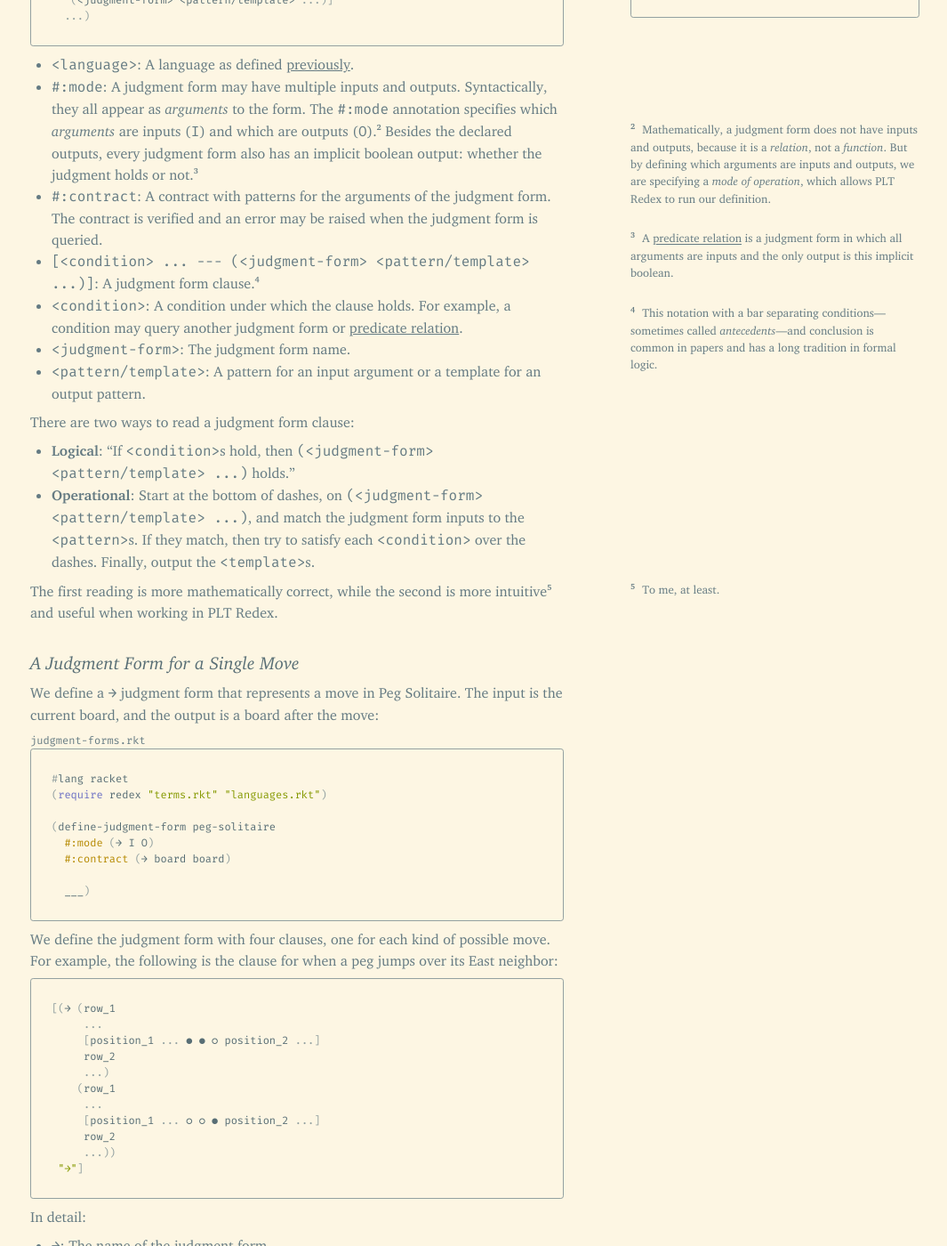
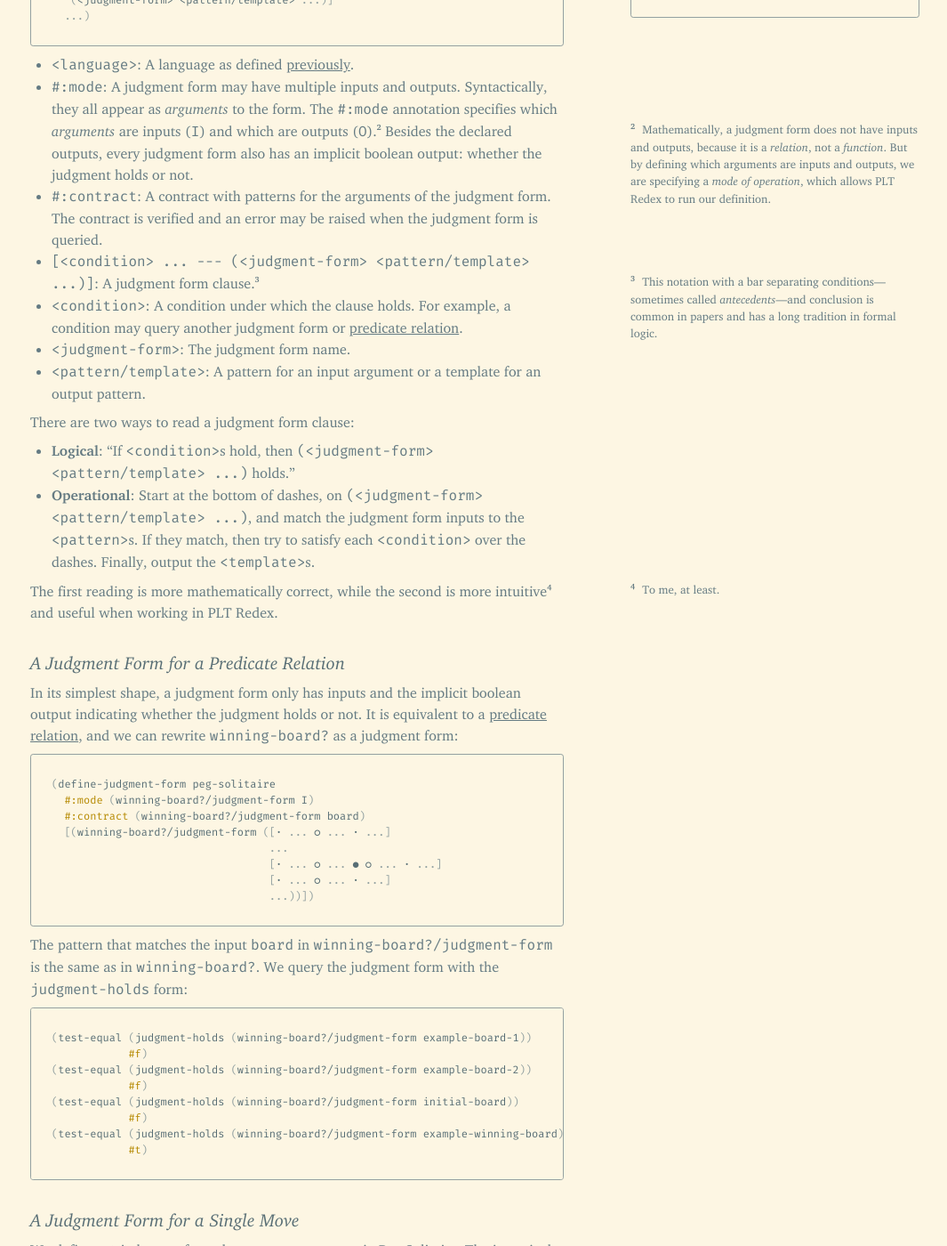
Before and after one commit to leafac/leafac.com, a Jekyll site: the page built from prose/playing-the-game-with-plt-redex/judgment-forms.md, in a window 1280 px wide and 1400 px high, scrolled down 913 px. Shown: the whole window at 89% size, without its empty margins (106-1171 px from the left). Built offline with Jekyll 4.4.1, drawn with Linux system fonts in a browser that asks for light colours.

Commit message:
More words on judgment forms

````diff
--- a/prose/playing-the-game-with-plt-redex/judgment-forms.md
+++ b/prose/playing-the-game-with-plt-redex/judgment-forms.md
@@ -34,7 +34,7 @@ The notation for judgment forms with a line separating conditions and conclusion
 ```
 
 - `<language>`: A language as defined [previously](languages).
-- `#:mode`: A judgment form may have multiple inputs and outputs. Syntactically, they all appear as *arguments* to the form. The `#:mode` annotation specifies which *arguments* are inputs (`I`) and which are outputs (`O`).<label class="margin-note"><input type="checkbox"><span markdown="1">Mathematically, a judgment form does not have inputs and outputs, because it is a *relation*, not a *function*. But by defining which arguments are inputs and outputs, we are specifying a *mode of operation*, which allows PLT Redex to run our definition.</span></label> Besides the declared outputs, every judgment form also has an implicit boolean output: whether the judgment holds or not.<label class="margin-note"><input type="checkbox"><span markdown="1">A [predicate relation](predicate-relations) is a judgment form in which all arguments are inputs and the only output is this implicit boolean.</span></label>
+- `#:mode`: A judgment form may have multiple inputs and outputs. Syntactically, they all appear as *arguments* to the form. The `#:mode` annotation specifies which *arguments* are inputs (`I`) and which are outputs (`O`).<label class="margin-note"><input type="checkbox"><span markdown="1">Mathematically, a judgment form does not have inputs and outputs, because it is a *relation*, not a *function*. But by defining which arguments are inputs and outputs, we are specifying a *mode of operation*, which allows PLT Redex to run our definition.</span></label> Besides the declared outputs, every judgment form also has an implicit boolean output: whether the judgment holds or not.
 - `#:contract`: A contract with patterns for the arguments of the judgment form. The contract is verified and an error may be raised when the judgment form is queried.
 - `[<condition> ... --- (<judgment-form> <pattern/template> ...)]`: A judgment form clause.<label class="margin-note"><input type="checkbox"><span markdown="1">This notation with a bar separating conditions—sometimes called *antecedents*—and conclusion is common in papers and has a long tradition in formal logic.</span></label>
 - `<condition>`: A condition under which the clause holds. For example, a condition may query another judgment form or [predicate relation](predicate-relations).
@@ -47,6 +47,35 @@ There are two ways to read a judgment form clause:
 - **Operational**: Start at the bottom of dashes, on `(<judgment-form> <pattern/template> ...)`, and match the judgment form inputs to the `<pattern>`s. If they match, then try to satisfy each `<condition>` over the dashes. Finally, output the `<template>`s.
 
 The first reading is more mathematically correct, while the second is more intuitive<label class="margin-note"><input type="checkbox"><span markdown="1">To me, at least.</span></label> and useful when working in PLT Redex.
+
+A Judgment Form for a Predicate Relation
+========================================
+
+In its simplest shape, a judgment form only has inputs and the implicit boolean output indicating whether the judgment holds or not. It is equivalent to a [predicate relation](predicate-relations), and we can rewrite `winning-board?` as a judgment form:
+
+```racket
+(define-judgment-form peg-solitaire
+  #:mode (winning-board?/judgment-form I)
+  #:contract (winning-board?/judgment-form board)
+  [(winning-board?/judgment-form ([· ... ○ ... · ...]
+                                  ...
+                                  [· ... ○ ... ● ○ ... · ...]
+                                  [· ... ○ ... · ...]
+                                  ...))])
+```
+
+The pattern that matches the input `board` in `winning-board?/judgment-form` is the same as in `winning-board?`. We query the judgment form with the `judgment-holds` form:
+
+```racket
+(test-equal (judgment-holds (winning-board?/judgment-form example-board-1))
+            #f)
+(test-equal (judgment-holds (winning-board?/judgment-form example-board-2))
+            #f)
+(test-equal (judgment-holds (winning-board?/judgment-form initial-board))
+            #f)
+(test-equal (judgment-holds (winning-board?/judgment-form example-winning-board))
+            #t)
+```
 
 A Judgment Form for a Single Move
 =================================
````
Also changed, not shown: prose/playing-the-game-with-plt-redex/reduction-relations.md (added, +5 -0 lines), 2 other files.
